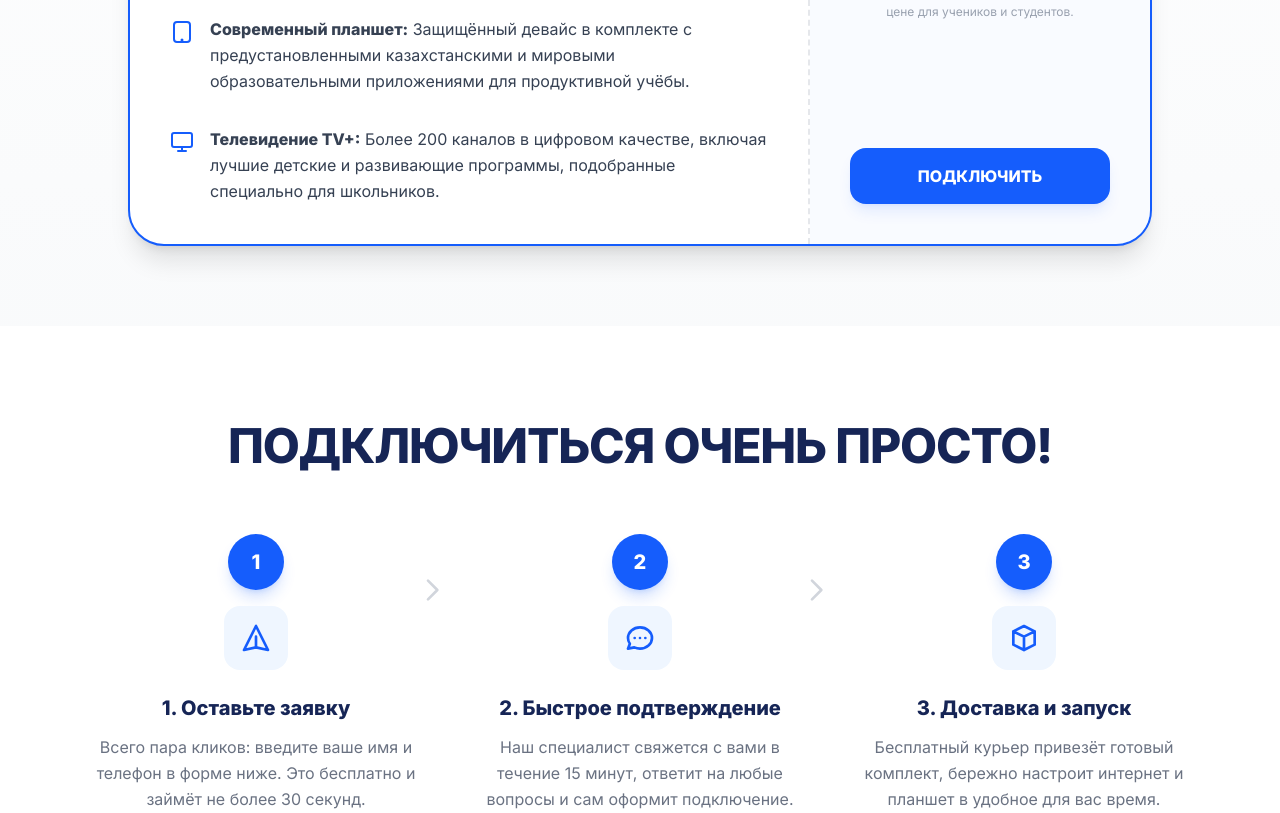
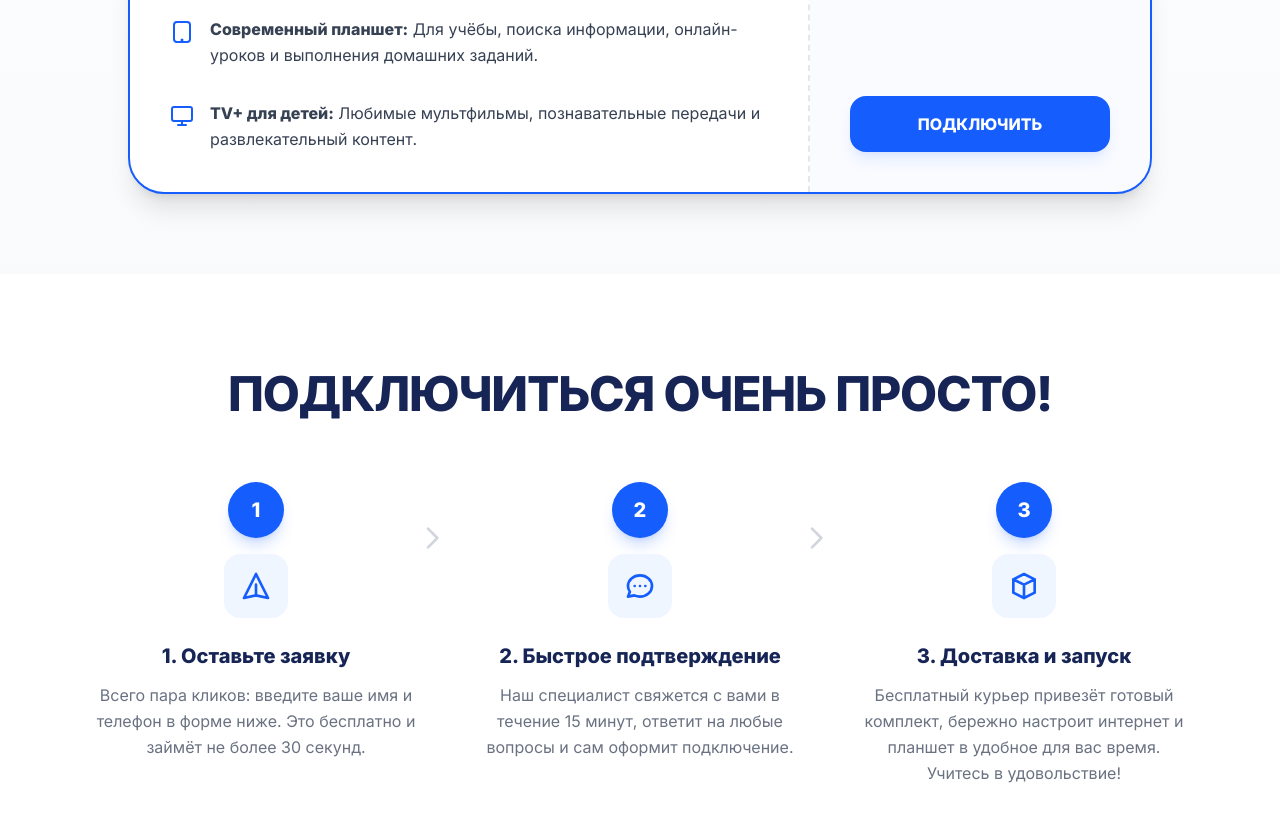
Before and after one commit to Leonard0303/back-to-school, a React (Vite) app: page / in a window 1280 px wide. Shown: the part 1294-2107 px from the top of the page. Built offline with nearby package versions, Linux system fonts and the light colour scheme; the HTML template or start-up script is replaced by a standard one.

Commit message:
обновленный текст для ТВ+

```diff
--- a/src/translations.ts
+++ b/src/translations.ts
@@ -21,8 +21,8 @@ export const translations = {
       features: [
         { icon: '🌐', text: '<strong>Высокая скорость:</strong> Безлимитный домашний интернет до 500 Мбит/с — идеален для мгновенной загрузки учебных материалов, онлайн-уроков и развлечений без зависаний.' },
         { icon: '📱', text: '<strong>Всегда на связи:</strong> 40 ГБ мобильного интернета, безлимитные звонки внутри сети, 250 минут на других операторов и 100 SMS.' },
-        { icon: '💻', text: '<strong>Современный планшет:</strong> Защищённый девайс в комплекте с предустановленными казахстанскими и мировыми образовательными приложениями для продуктивной учёбы.' },
-        { icon: '📺', text: '<strong>Телевидение TV+:</strong> Более 200 каналов в цифровом качестве, включая лучшие детские и развивающие программы, подобранные специально для школьников.' },
+        { icon: '💻', text: '<strong>Современный планшет:</strong> Для учёбы, поиска информации, онлайн-уроков и выполнения домашних заданий.' },
+        { icon: '📺', text: '<strong>TV+ для детей:</strong> Любимые мультфильмы, познавательные передачи и развлекательный контент.' },
       ],
     },
     steps: {
@@ -74,8 +74,8 @@ export const translations = {
       features: [
         { icon: '🌐', text: '<strong>Жоғары жылдамдық:</strong> Сабақтарды лезде жүктеуге, онлайн-оқуға және үзіліссіз көңіл көтеруге арналған 500 Мбит/с дейінгі үй интернеті.' },
         { icon: '📱', text: '<strong>Әрқашан байланыста:</strong> 40 ГБ ұялы интернет, желі ішіндегі шектеусіз қоңыраулар, басқа операторларға 250 минут және 100 SMS.' },
-        { icon: '💻', text: '<strong>Заманауи планшет:</strong> Нәтижелі оқу үшін алдын ала орнатылған қазақстандық және әлемдік білім беру бағдарламалары бар қауіпсіз құрылғы.' },
-        { icon: '📺', text: '<strong>TV+ телевизиясы:</strong> Оқушылар үшін арнайы таңдалған үздік балалар мен дамытушы бағдарламаларды қамтитын цифрлық сападағы 200-ден астам арна.' },
+        { icon: '💻', text: '<strong>Заманауи планшет:</strong> Оқуға, ақпарат іздеуге, онлайн-сабақтарға және үй тапсырмасын орындауға арналған.' },
+        { icon: '📺', text: '<strong>Балаларға арналған TV+:</strong> Сүйікті мультфильмдер, танымдық бағдарламалар және ойын-сауық контенті.' },
       ],
     },
     steps: {
```
